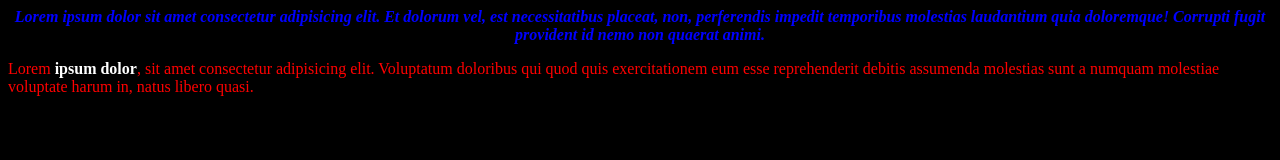
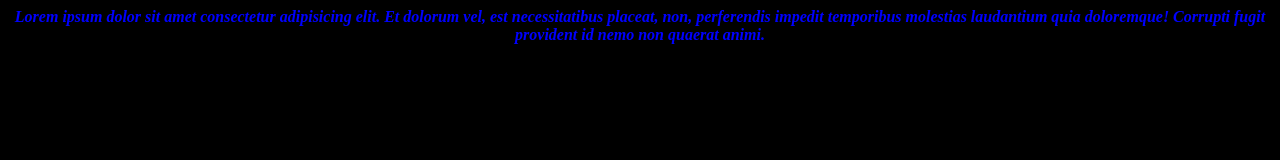
Before and after one commit to mcornic/site-perso, a plain HTML site: page index.html in a window 1280 px wide. Drawn offline with Linux system fonts and the light colour scheme.

Commit message:
Changed title and remove one paragraph

```diff
--- a/index.html
+++ b/index.html
@@ -1,14 +1,11 @@
 <html>
     <head>
-        <title>My First Page</title>
+        <title>Matthieu Cornic</title>
         <link rel="stylesheet" href="css/main.css">
     </head>
     <body>
         <p id="header">
             Lorem ipsum dolor sit amet consectetur adipisicing elit. Et dolorum vel, est necessitatibus placeat, non, perferendis impedit temporibus molestias laudantium quia doloremque! Corrupti fugit provident id nemo non quaerat animi.
         </p>
-        <p>
-            Lorem <span class="bold-white">ipsum dolor</span>, sit amet consectetur adipisicing elit. Voluptatum doloribus qui quod quis exercitationem eum esse reprehenderit debitis assumenda molestias sunt a numquam molestiae voluptate harum in, natus libero quasi.
-        </p>
     </body>
 </html>
```
